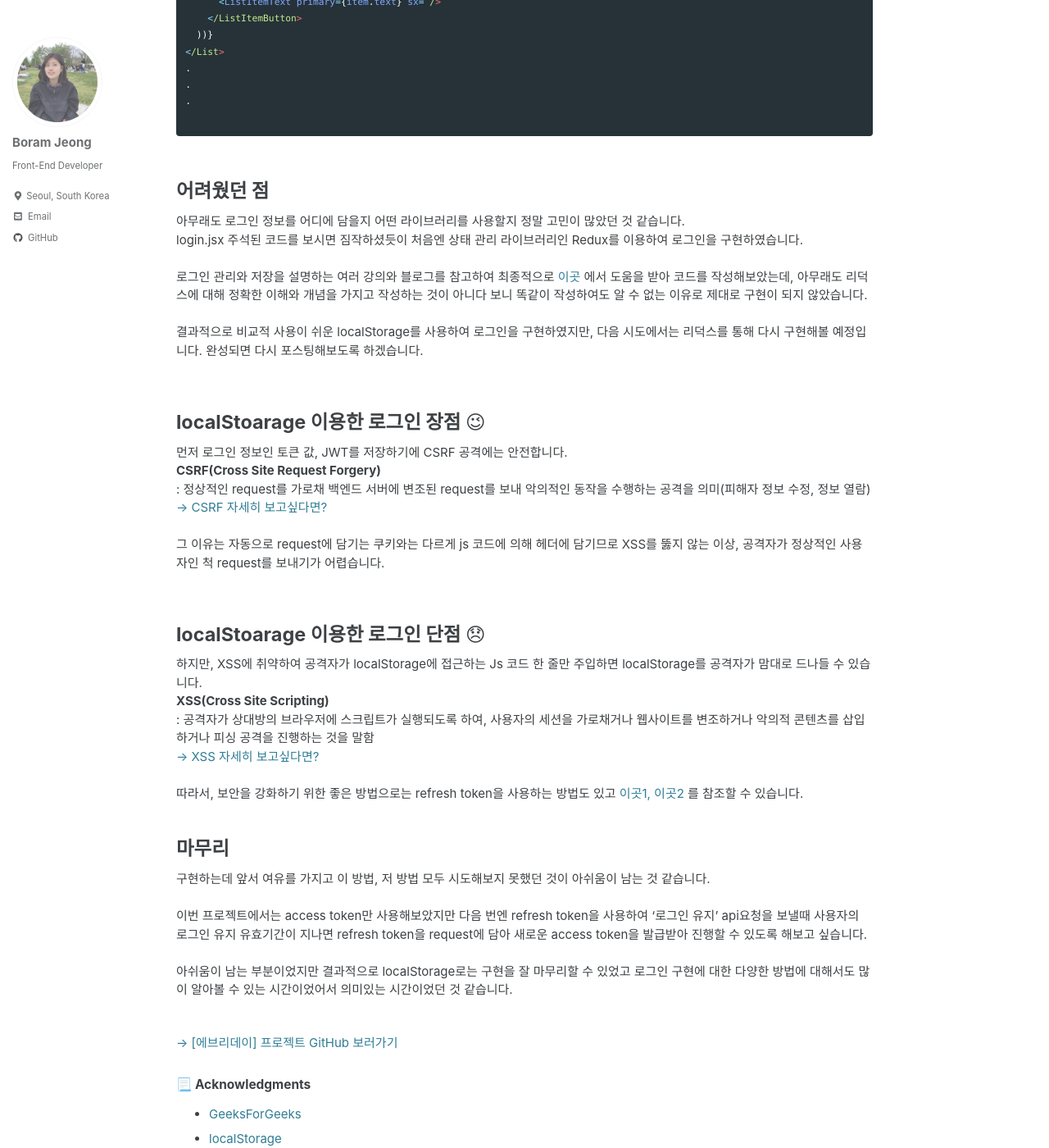
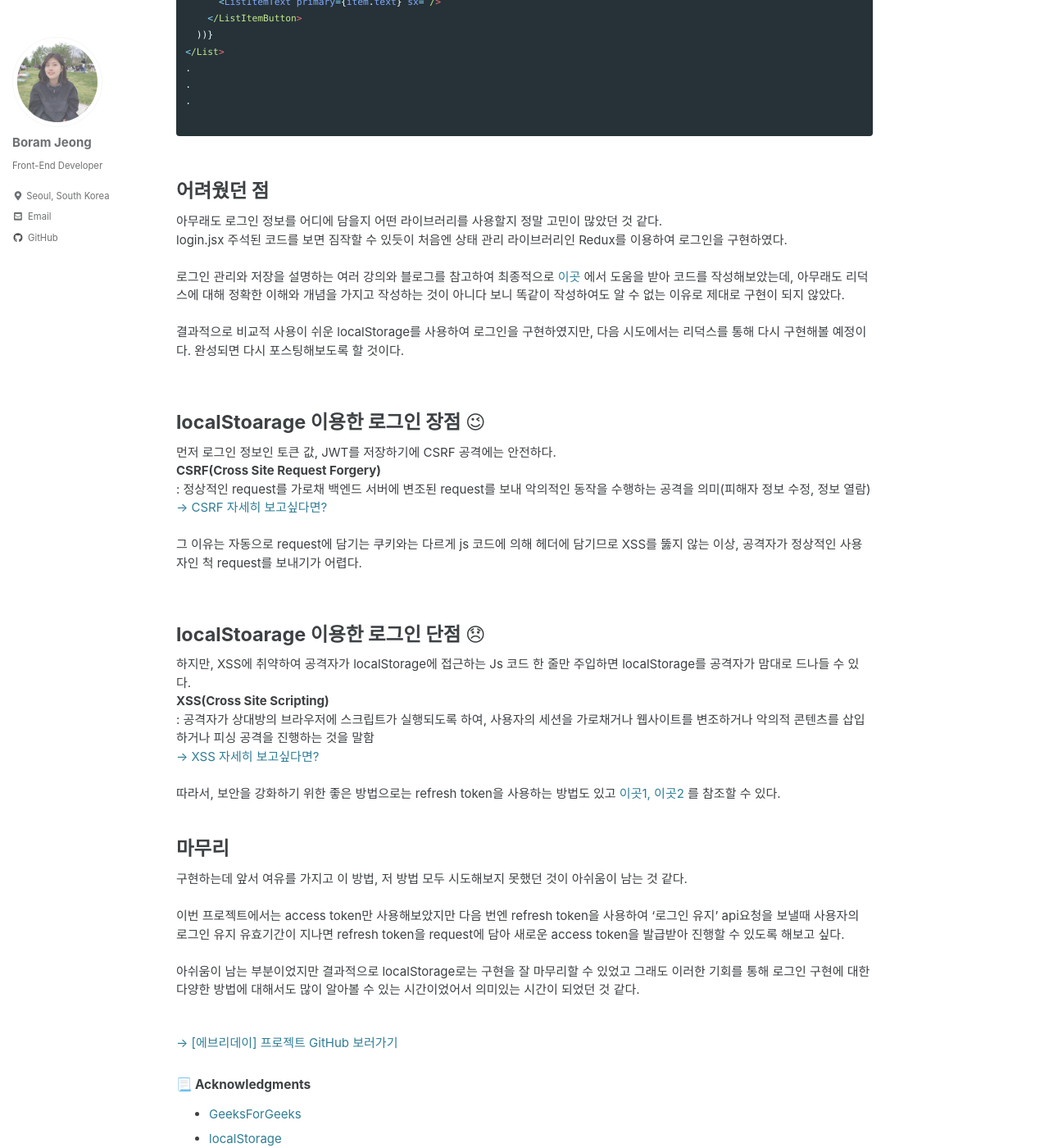
Before and after one commit to bo-ram-jeong/bo-ram-jeong.github.io, a Jekyll site: the page built from _posts/2022-08-15-everyday-project-login.md, in a window 1280 px wide and 1400 px high, scrolled down 5906 px. Shown: the whole window at 82% size. Built offline with Jekyll 4.4.1, drawn with Linux system fonts in a browser that asks for light colours; cached includes are drawn as plain includes; emoji names are drawn with the system emoji font; some of the changed text lies outside the part shown.

Commit message:
Update 2022-08-15-everyday-project-login.md

````diff
--- a/_posts/2022-08-15-everyday-project-login.md
+++ b/_posts/2022-08-15-everyday-project-login.md
@@ -14,11 +14,10 @@ published: true
 ---
 
 <br/>
-안녕하세요.
-<br/>오늘은 [에브리데이] 프로젝트에서 localStorage를 사용해서 구현한 로그인 및 로그아웃을 포스팅해보려고 합니다.
-<br/><br/>localStorage는 간단히 말하면 로컬에 저장하는 임시저장소라고 할 수 있습니다. windows 전역 객체의 LocalStorage라는 컬렉션을 통해 저장, 조회가 이루어집니다.
+<br/>오늘은 [에브리데이] 프로젝트에서 localStorage를 사용해서 구현한 로그인 및 로그아웃을 포스팅해보려고 한다!
+<br/><br/>localStorage는 간단히 말하면 로컬에 저장하는 임시저장소라고 할 수 있다. windows 전역 객체의 LocalStorage라는 컬렉션을 통해 저장, 조회가 이루어진다.
 <br/><br/>
-이 객체는 아래 method와 property를 제공합니다.
+이 객체는 아래 method와 property를 제공한다.
 - setItem(key, value) – 키-값 쌍을 보관
 - getItem(key) – 키에 해당하는 값을 받아옴
 - removeItem(key) – 키와 해당 값을 삭제
@@ -26,11 +25,11 @@ published: true
 - key(index) – 인덱스(index)에 해당하는 키를 받아옴
 - length – 저장된 항목의 개수를 얻음
 
-<br/>이 객체는 Map과 유사하여, setItem/getItem/removeItem을 지원합니다. 하지만 인덱스를 사용해 키에 접근할 수 있다는 점(key(index))에서 차이가 있습니다.
+<br/>이 객체는 Map과 유사하여, setItem/getItem/removeItem을 지원한다. 하지만 인덱스를 사용해 키에 접근할 수 있다는 점(key(index))에서 차이가 있다.
 
 <br/><br/>
 # login.js
-<br/>로그인 버튼을 눌렀을 시, id, pw, type(user or manager), 로그인유지 체크 여부 데이터를 담아 미리 정의해둔 UserAPI를 통해 로그인 api요청을 보냅니다.<br/>
+<br/>로그인 버튼을 눌렀을 시, id, pw, type(user or manager), 로그인유지 체크 여부 데이터를 담아 미리 정의해둔 UserAPI를 통해 로그인 api요청을 보다.<br/>
 ```javascript
 import React, { useState } from 'react'
 import './Login.css'
@@ -127,7 +126,7 @@ export default Login
 ```
 <br/>
 # Users.jsx
-<br/>login.jsx에서 바로 Axios 요청을 보내지 않고 Users.jsx에 모두 정의해놓았습니다. 또한 NewPromise 컴포넌트로 한번더 감싸놓았는데 NewPromise의 코드는 아래에 있습니다.<br/>
+<br/>login.jsx에서 바로 Axios 요청을 보내지 않고 Users.jsx에 모두 정의해놓았다. 또한 NewPromise 컴포넌트로 한번더 감싸놓았는데 NewPromise의 코드는 아래에 있다.<br/>
 ```javascript
 import Axios from "../component/Axios/Axios";
 import { NewPromise } from "../component/Common";
@@ -155,8 +154,8 @@ export const resign = () => NewPromise(Axios.delete('/users'));
 <br/>
 
 # Axios.jsx
-Axios 컴포넌트를 생성하여 axios를 사용할때마다 헤더를 매번 넣지 않기 위해, 에러가 발생했을때 공통으로 처리하기 위해 Axios 요청 관련한 설정값은 이 파일에 모두 정리해두었습니다.
-그리고 요청하기 직전에 interceptors를 사용하여 localStorage에서 SESSION_TOKEN_KEY 값을 가져와 header에 토큰을 넣어서 서버에 보낼 수 있게끔 하였습니다. 이로써 매번 헤더에 토큰을 넣어 서버에 보내는 일을 공통화하였습니다.
+Axios 컴포넌트를 생성하여 axios를 사용할때마다 헤더를 매번 넣지 않기 위해, 에러가 발생했을때 공통으로 처리하기 위해 Axios 요청 관련한 설정값은 이 파일에 모두 정리해두었다.
+그리고 요청하기 직전에 interceptors를 사용하여 localStorage에서 SESSION_TOKEN_KEY 값을 가져와 header에 토큰을 넣어서 서버에 보낼 수 있게끔 하였다. 이로써 매번 헤더에 토큰을 넣어 서버에 보내는 일을 공통화하였다.
 ```javascript
 import CommonAxios from 'axios';
 
@@ -191,7 +190,7 @@ export default Axios;
 <br/>
 
 # Common.jsx
-이 파일에서 NewPromise를 export하였습니다. api요청이 성공했을 때, config의 url이 로그인 관련된 path이면 localStorage에 SESSION_TOKEN_KEY 키값으로 서버에서 받은 response의 headers의 토큰값을 저장하도록 하였습니다.
+이 파일에서 NewPromise를 export하였고 api요청이 성공했을 때, config의 url이 로그인 관련된 path이면 localStorage에 SESSION_TOKEN_KEY 키값으로 서버에서 받은 response의 headers의 토큰값을 저장하도록 하였다.
 ```javascript
 import * as CommonJs from "../lib/Common";
 import {SESSION_TOKEN_KEY} from '../component/Axios/Axios';
@@ -217,7 +216,7 @@ export const NewPromise = (promise) => {
 ```
 <br/>
 # ModalContainer.jsx
-로그아웃 코드입니다. 로그아웃과 탈퇴하기 모두 localStorage.removeItem()을 통해 토큰값을 지웁니다.
+로그아웃 코드로, 로그아웃과 탈퇴하기 모두 localStorage.removeItem()을 통해 토큰값을 지다.
 ```javascript
 const handleListItemClick = (event, idx) => {
         if (Number(idx) === 0) { //내가 쓴 글
@@ -280,35 +279,35 @@ const handleListItemClick = (event, idx) => {
 <br/>
 
 # 어려웠던 점
-아무래도 로그인 정보를 어디에 담을지 어떤 라이브러리를 사용할지 정말 고민이 많았던 것 같습니다.
-<br/>login.jsx 주석된 코드를 보시면 짐작하셨듯이 처음엔 상태 관리 라이브러리인 Redux를 이용하여 로그인을 구현하였습니다.
+아무래도 로그인 정보를 어디에 담을지 어떤 라이브러리를 사용할지 정말 고민이 많았던 것 같다.
+<br/>login.jsx 주석된 코드를 보면 짐작할 수 있듯이 처음엔 상태 관리 라이브러리인 Redux를 이용하여 로그인을 구현하였다.
 <br/><br/>로그인 관리와 저장을 설명하는 여러 강의와 블로그를 참고하여 최종적으로 <a href="https://loy124.tistory.com/249">이곳</a> 에서 도움을 받아 코드를 작성해보았는데, 아무래도 리덕스에 대해 정확한
-이해와 개념을 가지고 작성하는 것이 아니다 보니 똑같이 작성하여도 알 수 없는 이유로 제대로 구현이 되지 않았습니다. <br/><br/>결과적으로 비교적 사용이 쉬운 localStorage를 사용하여 로그인을 구현하였지만,
-다음 시도에서는 리덕스를 통해 다시 구현해볼 예정입니다. 완성되면 다시 포스팅해보도록 하겠습니다.
+이해와 개념을 가지고 작성하는 것이 아니다 보니 똑같이 작성하여도 알 수 없는 이유로 제대로 구현이 되지 않았다. <br/><br/>결과적으로 비교적 사용이 쉬운 localStorage를 사용하여 로그인을 구현하였지만,
+다음 시도에서는 리덕스를 통해 다시 구현해볼 예정이다. 완성되면 다시 포스팅해보도록 할 것이다.
 
 <br/>
 # localStoarage 이용한 로그인 장점 :wink:
-먼저 로그인 정보인 토큰 값, JWT를 저장하기에 CSRF 공격에는 안전합니다.
+먼저 로그인 정보인 토큰 값, JWT를 저장하기에 CSRF 공격에는 안전하다.
 <br/>**CSRF(Cross Site Request Forgery)**
 <br/>: 정상적인 request를 가로채 백엔드 서버에 변조된 request를 보내 악의적인 동작을 수행하는 공격을 의미(피해자 정보 수정, 정보 열람)
 <br/><a href="https://www.imperva.com/learn/application-security/csrf-cross-site-request-forgery/">→ CSRF 자세히 보고싶다면?</a>
 <br/><br/>
-그 이유는 자동으로 request에 담기는 쿠키와는 다르게 js 코드에 의해 헤더에 담기므로 XSS를 뚫지 않는 이상, 공격자가 정상적인 사용자인 척 request를 보내기가 어렵습니다.
+그 이유는 자동으로 request에 담기는 쿠키와는 다르게 js 코드에 의해 헤더에 담기므로 XSS를 뚫지 않는 이상, 공격자가 정상적인 사용자인 척 request를 보내기가 어렵다.
 
 <br/>
 # localStoarage 이용한 로그인 단점 :disappointed:
-하지만, XSS에 취약하여 공격자가 localStorage에 접근하는 Js 코드 한 줄만 주입하면 localStorage를 공격자가 맘대로 드나들 수 있습니다.
+하지만, XSS에 취약하여 공격자가 localStorage에 접근하는 Js 코드 한 줄만 주입하면 localStorage를 공격자가 맘대로 드나들 수 있다.
 <br/>**XSS(Cross Site Scripting)**
 <br/>: 공격자가 상대방의 브라우저에 스크립트가 실행되도록 하여, 사용자의 세션을 가로채거나 웹사이트를 변조하거나 악의적 콘텐츠를 삽입하거나 피싱 공격을 진행하는 것을 말함
 <br/><a href="https://nordvpn.com/ko/blog/xss-attack/">→ XSS 자세히 보고싶다면?</a>
 <br/><br/>따라서, 보안을 강화하기 위한 좋은 방법으로는 refresh token을 사용하는 방법도 있고 <a href="https://velog.io/@yaytomato/%ED%94%84%EB%A1%A0%ED%8A%B8%EC%97%90%EC%84%9C-%EC%95%88%EC%A0%84%ED%95%98%EA%B2%8C-%EB%A1%9C%EA%B7%B8%EC%9D%B8-%EC%B2%98%EB%A6%AC%ED%95%98%EA%B8%B0">이곳1,</a>
-<a href="https://dev.to/cotter/localstorage-vs-cookies-all-you-need-to-know-about-storing-jwt-tokens-securely-in-the-front-end-15id">이곳2</a> 를 참조할 수 있습니다.
+<a href="https://dev.to/cotter/localstorage-vs-cookies-all-you-need-to-know-about-storing-jwt-tokens-securely-in-the-front-end-15id">이곳2</a> 를 참조할 수 있다.
 <br/><br/>
 # 마무리
-구현하는데 앞서 여유를 가지고 이 방법, 저 방법 모두 시도해보지 못했던 것이 아쉬움이 남는 것 같습니다.
+구현하는데 앞서 여유를 가지고 이 방법, 저 방법 모두 시도해보지 못했던 것이 아쉬움이 남는 것 같다.
 <br/><br/>이번 프로젝트에서는 access token만 사용해보았지만 다음 번엔 refresh token을 사용하여 '로그인 유지' api요청을 보낼때 사용자의 로그인 유지 유효기간이 지나면
-refresh token을 request에 담아 새로운 access token을 발급받아 진행할 수 있도록 해보고 싶습니다.
-<br/><br/>아쉬움이 남는 부분이었지만 결과적으로 localStorage로는 구현을 잘 마무리할 수 있었고 로그인 구현에 대한 다양한 방법에 대해서도 많이 알아볼 수 있는 시간이었어서 의미있는 시간이었던 것 같습니다.
+refresh token을 request에 담아 새로운 access token을 발급받아 진행할 수 있도록 해보고 싶다.
+<br/><br/>아쉬움이 남는 부분이었지만 결과적으로 localStorage로는 구현을 잘 마무리할 수 있었고 그래도 이러한 기회를 통해 로그인 구현에 대한 다양한 방법에 대해서도 많이 알아볼 수 있는 시간이었어서 의미있는 시간이 되었던 것 같다.
 
 <br/> <a href="https://github.com/ram-yeon/everyday">→ [에브리데이] 프로젝트 GitHub 보러가기</a>
 <h5>:page_with_curl: Acknowledgments</h5>
````
